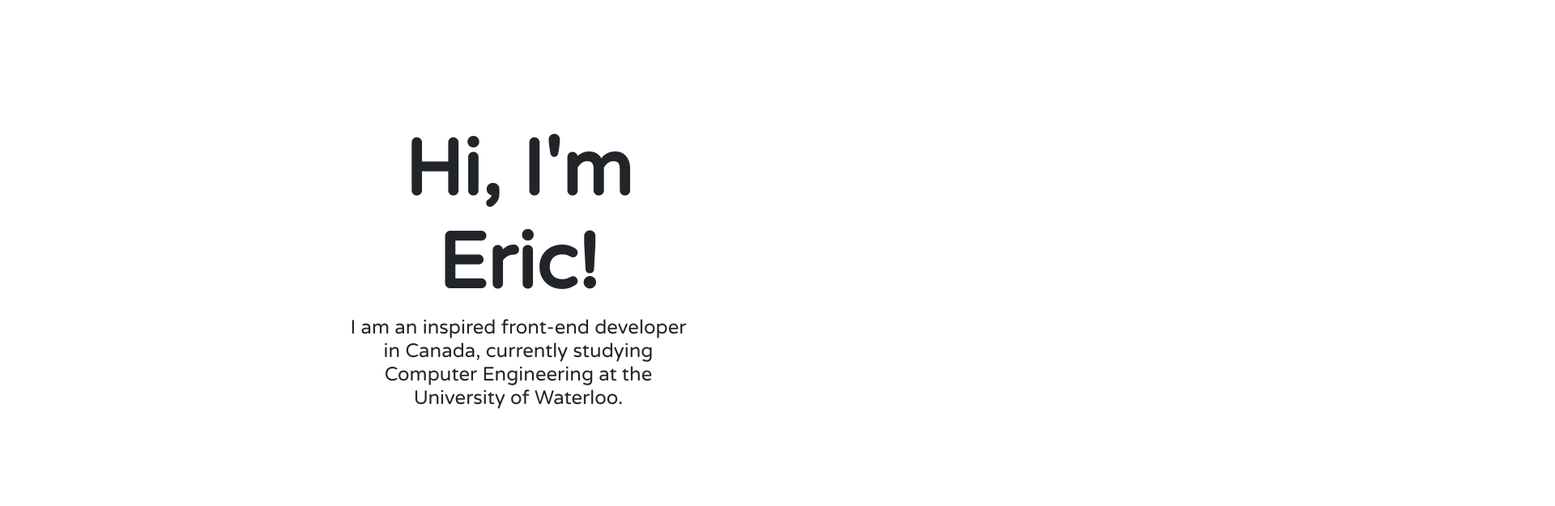
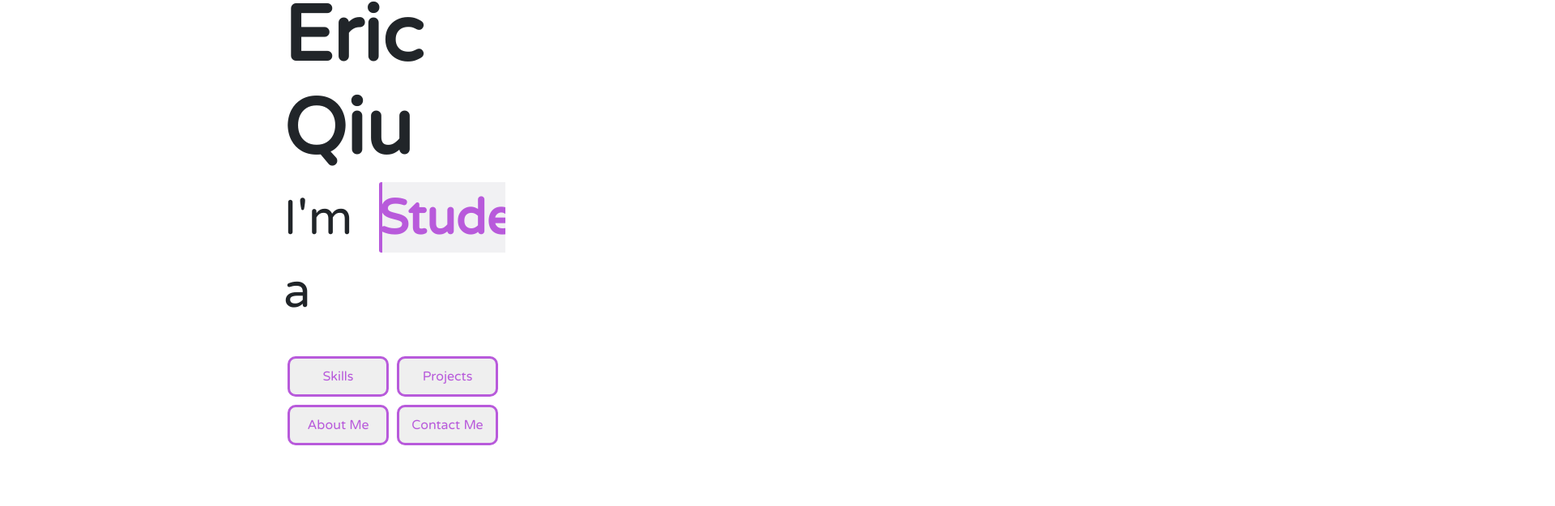
Before and after one commit to ericqiu04/Eric-Qiu-Website, a React (Vite) app: page / in a window 1280 px wide. Shown: the part 371-996 px from the top of the page at 81% size, 1920 px wide, since content can reach past the window. Built offline with nearby package versions, Linux system fonts and the light colour scheme.

Commit message:
added animation to the introduction section

```diff
--- a/src/CSS-Files/App.css
+++ b/src/CSS-Files/App.css
@@ -2,7 +2,7 @@
 
 #root {
   margin: 0;
-  padding: 2rem;
+  padding: 2rem 0;
   text-align: center;
   font-family: 'Varela Round', sans-serif;
 }
--- a/src/CSS-Files/Introduction.component.css
+++ b/src/CSS-Files/Introduction.component.css
@@ -1,9 +1,93 @@
-
+/*general*/
 .intro {
-    padding: 400px;
+    padding: 250px 350px 350px 350px;
+    width: 80%;
+    text-align:left;
 }
 
 h1{
      font-size: 6em;
      font-weight: bold;
 }
+
+.name {
+    color:#B85ADB;
+}
+
+/*text animation */
+.hero {
+    display:flex;
+}
+.dynamic-txts {
+    margin-right:50px;
+    height:90px;
+    overflow:hidden;
+    line-height:90px;
+}
+.static-txt {
+    font-size: 60px;
+    font-weight:400;
+}
+.dynamic-txts li {
+    list-style:none;
+    font-size:60px;
+    font-weight: bold;
+    color:#B85ADB;
+    position:relative;
+    top:0;
+    animation: slide 12s steps(4) infinite;
+}
+
+@keyframes slide{
+    100% {
+        top:-360px;
+    }
+}
+.dynamic-txts li span {
+    position:relative;
+    margin:5px 0;
+    line-height:90px;
+}
+.dynamic-txts li span::after {
+    content:'';
+    position:absolute;
+    left:0;
+    height:calc(100% + 15px);
+    width: 100%;
+    background: #f1f1f3;
+    border-left:4px solid #B85ADB;
+    border-radius:3px;
+    animation: typing 3s steps(10) infinite;
+}
+
+@keyframes typing {
+    40%, 60%{
+        left: calc(100% + 20px);
+    }
+    100%{
+        left:0;
+    }
+}
+
+/*Navigation Items*/
+.nav-items{
+    transition: all 0.5s ease;
+    display:inline-block;
+    padding:10px;
+    border: solid;
+    width: 125px;
+    text-align:center;
+    border-radius:10px;
+    margin:5px;
+    border-color:#B85ADB;
+    color:#B85ADB;
+}
+
+.sectionNavigation{
+    margin-top:30px;
+}
+
+.nav-items:hover {
+    color: #f1f1f3;
+    background-color: #C781E1;
+}
--- a/src/CSS-Files/Navigation.component.css
+++ b/src/CSS-Files/Navigation.component.css
@@ -1,8 +1,13 @@
 .icons {
     margin: 10px;
+    color: #B85ADB;
 }
 .icons:hover{
     animation: bounce 1s ease-in-out infinite;
+}
+.Navbar {
+    margin:0;
+    padding:0;
 }
 
 @keyframes bounce {
--- a/src/components/Introduction.components.jsx
+++ b/src/components/Introduction.components.jsx
@@ -1,22 +1,44 @@
-import {Component} from 'react';
-import '../CSS-Files/Introduction.component.css'
+import { Component } from "react";
+import "../CSS-Files/Introduction.component.css";
 
 class Introduction extends Component {
+  render() {
+    return (
+      <div className="intro">
+        <h1>Eric Qiu</h1>
+        <div className="hero">
+          <div class="static-txt">I'm a</div>
+          <ul class="dynamic-txts">
+            <li>
+              <span>Programmer</span>
+            </li>
+            <li>
+              <span>Developer</span>
+            </li>
+            <li>
+              <span>Student</span>
+            </li>
+            <li>
+              <span>Tutor</span>
+            </li>
+          </ul>
+        </div>
 
-    render() {
+        <div className="sectionNavigation">
+          <button className="nav-items">Skills</button>
+          <button className="nav-items">Projects</button>
+          <button className="nav-items">About Me</button>
+          <button className="nav-items">Contact Me</button>
+        </div>
 
-        return(
-            <div className = "intro">
-                <h1>
-                    Hi, I'm Eric!
-                </h1>
-                <h4>
-                    I am an inspired front-end developer in Canada, currently studying Computer Engineering at the University of Waterloo.
-                </h4>
-            </div>
 
-        )
-    }
+
+        {/*Add card stacking animation*/}
+
+
+      </div>
+    );
+  }
 }
 
 export default Introduction;
--- a/src/components/Navbar.components.jsx
+++ b/src/components/Navbar.components.jsx
@@ -3,12 +3,28 @@ import Favicon from "./icons/favicon.png";
 import { Container, Nav, Navbar } from "react-bootstrap";
 import { Github, Linkedin, FileEarmarkFill } from "react-bootstrap-icons";
 import "bootstrap/dist/css/bootstrap.min.css";
-import "../CSS-Files/Navigation.component.css"
+import "../CSS-Files/Navigation.component.css";
+
 class Navigation extends Component {
+  state = {
+    bg: "transparent",
+  };
+
+  listenScrollEvent = (e) => {
+    if (window.scrollY > 50) {
+      this.setState({ bg: "light" });
+    } else {
+      this.setState({ bg: "transparent" });
+    }
+  };
+
+  componentDidMount() {
+    window.addEventListener("scroll", this.listenScrollEvent);
+  }
   render() {
     const iconSize = 40;
     return (
-      <Navbar bg="transparent" expand="lg">
+      <Navbar bg={this.state.bg} expand="lg" sticky="top" className = "Navbar">
         <Container>
           <Navbar.Brand href="#home">
             <img
@@ -23,13 +39,13 @@ class Navigation extends Component {
           <Navbar.Collapse id="basic-navbar-nav">
             <Nav className="ms-auto">
               <Nav.Link href="https://github.com/ericqiu04" target="_blank">
-                <Github className="icons" size = {iconSize}/>
+                <Github className="icons" size={iconSize} />
               </Nav.Link>
               <Nav.Link href="#link">
-                <Linkedin className="icons" size = {iconSize} />
+                <Linkedin className="icons" size={iconSize} />
               </Nav.Link>
               <Nav.Link href="#home">
-                <FileEarmarkFill className="icons" size = {iconSize} />
+                <FileEarmarkFill className="icons" size={iconSize} />
               </Nav.Link>
             </Nav>
           </Navbar.Collapse>
```
Also changed, not shown: src/colours.txt (added).
